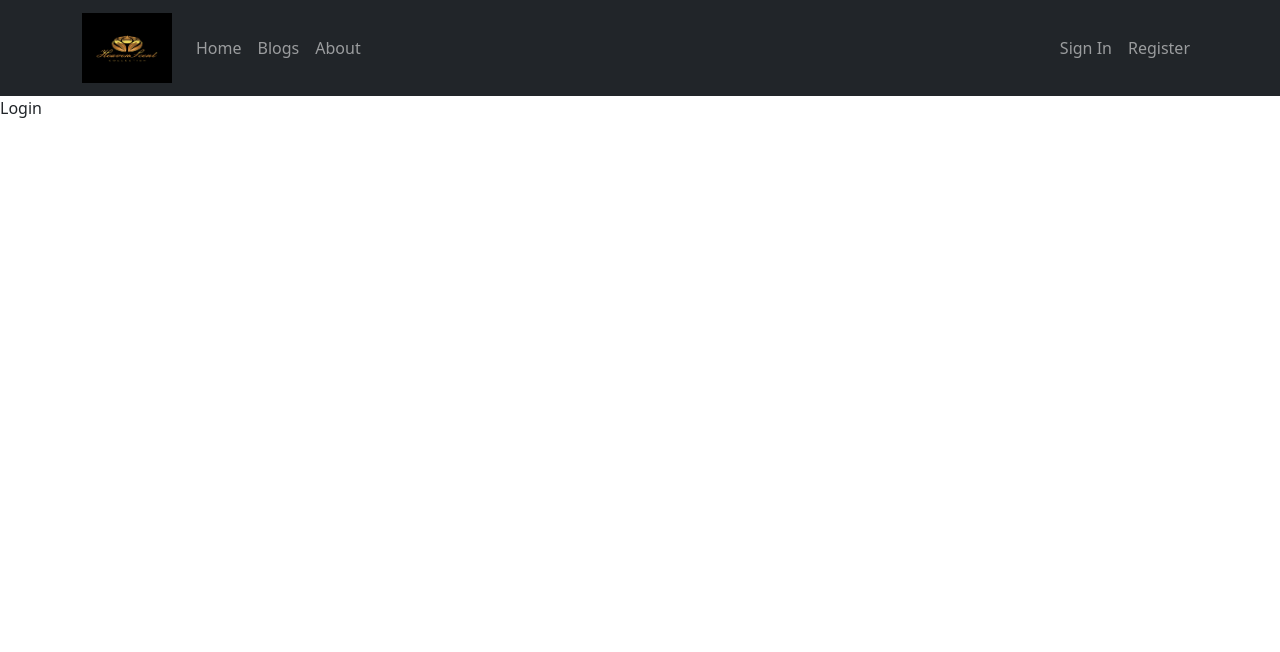
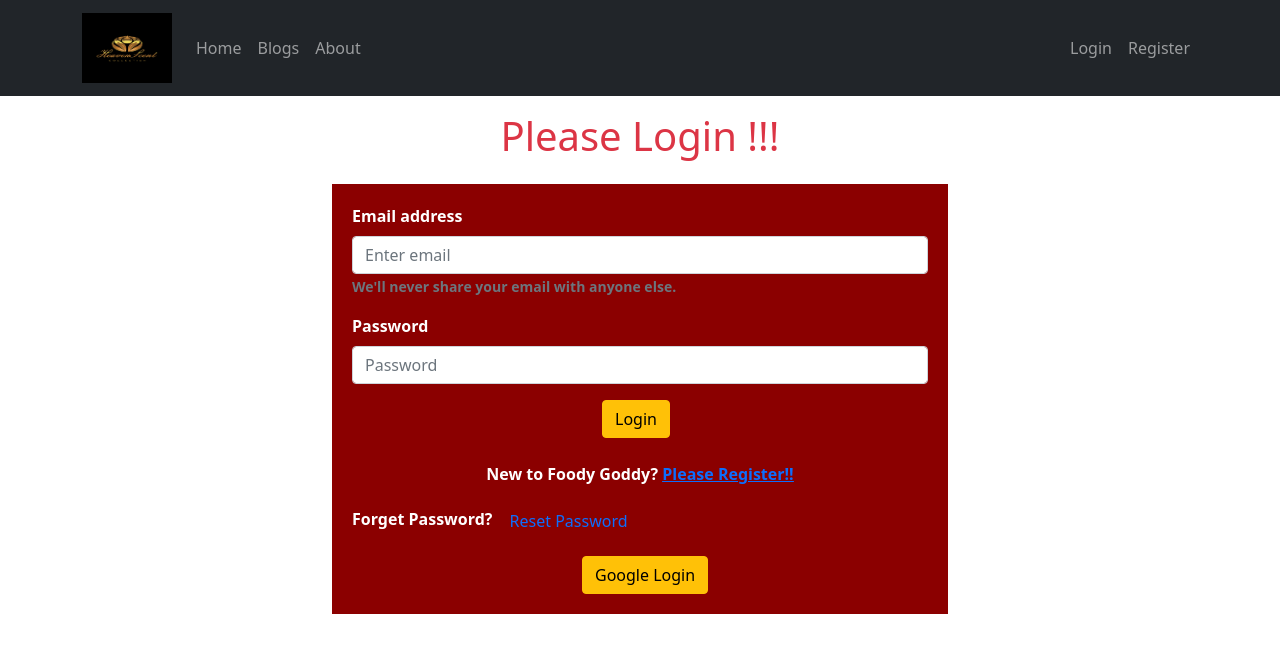
Before and after one commit to SanzinaHossain/Perfume-Warehouse, a React (Create React App) app: page /login in a window 1280 px wide. Shown: the top 652 px of the page. Built offline with nearby package versions, Linux system fonts and the light colour scheme; no server answers.

Commit message:
login done with firebase

```diff
--- a/package.json
+++ b/package.json
@@ -14,6 +14,7 @@
     "react-firebase-hooks": "^5.0.3",
     "react-router-dom": "^6.3.0",
     "react-scripts": "5.0.1",
+    "react-toastify": "^9.0.1",
     "web-vitals": "^2.1.4"
   },
   "scripts": {
--- a/src/Components/Header/Header.js
+++ b/src/Components/Header/Header.js
@@ -1,9 +1,16 @@
+import { signOut } from 'firebase/auth';
 import React from 'react'
 import { Container, Nav, Navbar } from 'react-bootstrap'
+import { useAuthState } from 'react-firebase-hooks/auth';
 import { Link } from 'react-router-dom'
+import auth from '../../firebase.init';
 import pic from "../../Images/Logo/Logo.jpg";
 import './Header.css';
 const Header = () => {
+  const [user]=useAuthState(auth);
+  const handlesignout=()=>{
+    signOut(auth);
+  }
   return (
     <div >
          <Navbar collapseOnSelect expand="lg" bg="dark" variant="dark">
@@ -19,8 +26,20 @@ const Header = () => {
       <Nav.Link as={Link} to="/about">About</Nav.Link>
     </Nav>
     <Nav className="fixed">
-       <Nav.Link as={Link} to="/login">Sign In</Nav.Link>
-       <Nav.Link as={Link} to="/register">Register</Nav.Link>
+    {
+        user&&<>
+        <Nav.Link as={Link} to="/addservice">Add service</Nav.Link>
+        <Nav.Link as={Link} to="/manageservice">Manage</Nav.Link></>
+      }
+      {
+        user?
+        <Nav.Link onClick={handlesignout} as={Link} to="/login">Log Out</Nav.Link>
+        :<Nav.Link as={Link} to="/login">Login</Nav.Link>
+      }
+      {
+        user?<Nav.Link as={Link} to="#">My Items</Nav.Link>
+        :<Nav.Link as={Link} to="/register">Register</Nav.Link>
+      }
     </Nav>
   </Navbar.Collapse>
   </Container>
--- /dev/null
+++ b/src/Components/Login/Login.css
@@ -0,0 +1,15 @@
+.login{
+    background-color:darkred;
+    padding:20px;
+    color:white;
+    font-weight: 600;
+}
+.login-button{
+    margin-left: 250px;
+}
+@media only screen and (max-width:576px)
+{
+    Button{
+        margin-left: 60px;
+    }
+}
--- a/src/Components/Login/Login.js
+++ b/src/Components/Login/Login.js
@@ -1,8 +1,86 @@
-import React from 'react'
+import { sendPasswordResetEmail } from 'firebase/auth';
+import React, { useRef } from 'react'
+import { Alert, Button, Form } from 'react-bootstrap'
+import { useSendPasswordResetEmail, useSignInWithEmailAndPassword } from 'react-firebase-hooks/auth';
+import { Link, useLocation, useNavigate } from 'react-router-dom';
+import auth from '../../firebase.init';
+import SocialLogin from '../SocialLogin/SocialLogin';
+import { ToastContainer, toast } from 'react-toastify';
+import 'react-toastify/dist/ReactToastify.css';
+import "./Login.css"
+import Loading from '../../Shared/Loading/Loading';
+const Login = () => {
+  const emailRef=useRef('');
+    const passwordRef=useRef('');
+    const navigate=useNavigate();
+    const location=useLocation();
+    let errorElement;
+    let from =location.state?.from?.pathname||"/";
+    const [
+      signInWithEmailAndPassword,
+      user,
+      loading,
+      error,
+    ] = useSignInWithEmailAndPassword(auth);
+    const [sendPasswordResetEmail, sending] = useSendPasswordResetEmail(auth);
+    if (error) {
+      errorElement = <p className='text-danger'>Error: {error?.message}</p>
+  }
+  if(loading){
+    return <Loading></Loading>
+}
+    const handlesubmit=event=>{
+        event.preventDefault();
+        const email=emailRef.current.value;
+        const password=passwordRef.current.value;
+        signInWithEmailAndPassword(email,password);
+    }
 
-const Login = () => {
+    const navigateRegister=event=>{
+        navigate('/register');
+    }
+
+    if(user)
+    {
+      navigate(from,{replace:true});
+    }
+    const resetPassword = async () => {
+      const email = emailRef.current.value;
+      if (email) {
+          await sendPasswordResetEmail(email);
+          toast('Sent email');
+      }
+      else{
+          toast('please enter your email address');
+      }
+    }
   return (
-    <div>Login</div>
+      <div className='container w-50 mx-auto mb-4'>
+        <h1 className="text-center mt-3 mb-4 text-danger">Please Login !!!</h1>
+        <Form onSubmit={handlesubmit} className='login'>
+  <Form.Group className="mb-3" controlId="formBasicEmail">
+    <Form.Label>Email address</Form.Label>
+    <Form.Control ref={emailRef} type="email" placeholder="Enter email" required />
+    <Form.Text className="text-muted">
+      We'll never share your email with anyone else.
+    </Form.Text>
+  </Form.Group>
+
+  <Form.Group className="mb-3" controlId="formBasicPassword">
+    <Form.Label>Password</Form.Label>
+    <Form.Control ref={passwordRef} type="password" placeholder="Password" required />
+  </Form.Group>
+  <Button className="login-button"variant="warning" type="submit">
+    Login
+  </Button>
+  <br/><br/>
+  <p className='text-center'>New to Foody Goddy? <Link to="/register" className="text-primary pe-auto" onClick={navigateRegister}><u>Please Register!!</u></Link></p>
+  {errorElement}
+  <p>Forget Password? <button className='btn btn-link text-primary pe-auto text-decoration-none' onClick={resetPassword}>Reset Password</button> </p>
+  <SocialLogin></SocialLogin>
+  <ToastContainer/>
+</Form>
+    </div>
   )
 }
 
--- a/src/Components/Register/Register.js
+++ b/src/Components/Register/Register.js
@@ -37,7 +37,7 @@ const Register = () => {
   return (
     <div>
        <div className='container w-50 mx-auto mb-4'>
-        <h1 className="text-center mt-5 mb-4 text-danger">Please Register !!!</h1>
+        <h1 className="text-center mt-3 mb-4 text-danger">Please Register !!!</h1>
         <Form className='register' onSubmit={handleRegister}>
 
         <Form.Group className="mb-3" controlId="formBasicEmail">
--- /dev/null
+++ b/src/Components/SocialLogin/SocialLogin.css
@@ -0,0 +1,9 @@
+.google-button{
+    margin-left: 230px;
+}
+@media only screen and (max-width:576px)
+{
+    .google-button{
+        margin-left: 40px;
+    }
+}
--- /dev/null
+++ b/src/Components/SocialLogin/SocialLogin.js
@@ -0,0 +1,32 @@
+import React from 'react'
+import { Button } from 'react-bootstrap'
+import { useSignInWithGoogle } from 'react-firebase-hooks/auth';
+import { useLocation, useNavigate } from 'react-router-dom';
+import auth from '../../firebase.init';
+import "./SocialLogin.css"
+const SocialLogin = () => {
+    const [signInWithGoogle, user, loading, error] = useSignInWithGoogle(auth);
+    const navigate=useNavigate();
+    const location = useLocation();
+
+    let from = location.state?.from?.pathname || "/";
+    let errorelement;
+    if (error) {
+            errorelement=<div>
+            <p className="text-danger">Error: {error.message}</p>
+          </div>
+      }
+      if (user) {
+        navigate(from, { replace: true });
+    }
+  return (
+    <div>
+    <Button className="google-button" onClick={() => signInWithGoogle()} variant="warning" type="submit">
+    Google Login
+    </Button>
+    {errorelement}
+    </div>
+  )
+}
+
+export default SocialLogin
```
Also changed, not shown: 1 other file (tests, documents, lock files or other folders).
